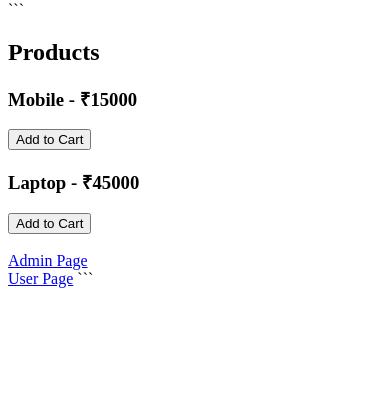
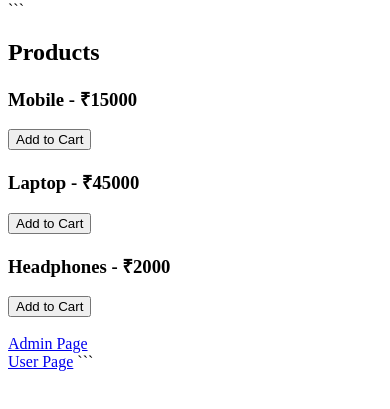
Before and after one commit to Saikiran-1913/EcommerceApp, a plain HTML site: page index.html in a window 390 px wide. Shown: the part 79-488 px from the top of the page. Drawn offline with Linux system fonts and the light colour scheme.

Commit message:
Add headphones product

```diff
--- a/index.html
+++ b/index.html
@@ -16,6 +16,9 @@
 <h3>Laptop - ₹45000</h3>
 <button onclick="alert('Laptop added to cart')">Add to Cart</button>
 
+<h3>Headphones - ₹2000</h3>
+<button onclick="alert('Headphones added to cart')">Add to Cart</button>
+
 <br><br>
 <a href="admin.html">Admin Page</a><br>
 <a href="user.html">User Page</a>
```
